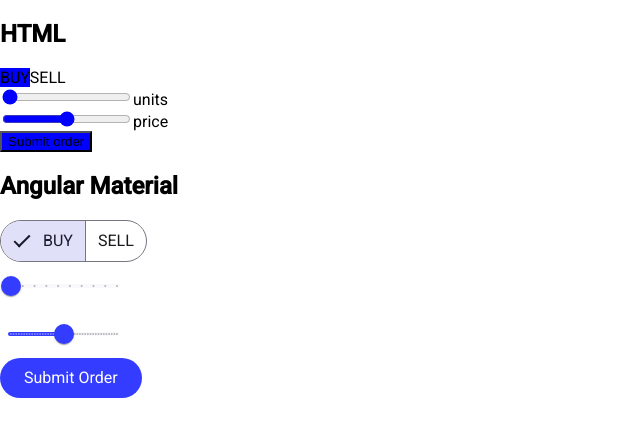
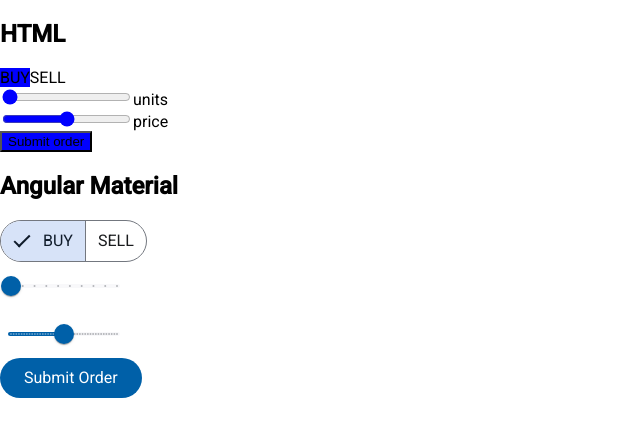
Before and after one commit to JanStureNielsen/buy-sell-example, an Angular app: page / in a window 1280 px wide. Shown: the top 436 px of the page, without its empty margins (0-640 px from the left). Built offline with nearby package versions, Linux system fonts and the light colour scheme.

Commit message:
Polish -- theme names.

```diff
--- a/src/app/app.component.html
+++ b/src/app/app.component.html
@@ -22,7 +22,7 @@
 
   <section>
     <h1>Angular Material</h1>
-    <div class="order-control" [class]="isSell ? 'sell' : 'buy'">
+    <div class="order-control" [class]="isSell ? 'sell-theme' : 'buy-theme'">
       <div>
         <mat-button-toggle-group name="side" [(ngModel)]="isSell">
           <mat-button-toggle [value]="false">BUY</mat-button-toggle>
--- a/src/app/app.component.scss
+++ b/src/app/app.component.scss
@@ -1,3 +1,5 @@
+@use '@angular/material' as mat;
+
 .order-control {
   display: flex;
   flex-direction: column;
--- a/src/styles.scss
+++ b/src/styles.scss
@@ -8,7 +8,7 @@
 // have to load a single css file for Angular Material in your app.
 // Be sure that you only ever include this mixin once!
 @include mat.core();
-@import 'theme-m3';
+@import 'theme';
 
 // Include theme styles for core and each component used in your app.
 // Alternatively, you can import and @include the theme mixins for each component
@@ -17,10 +17,18 @@
   @include mat.all-component-themes($app-light-theme);
 }
 
+.light-theme {
+  @include mat.all-component-colors($app-light-theme);
+}
+
+.dark-theme {
+  @include mat.all-component-colors($app-dark-theme);
+}
+
 $buy-theme: mat.define-theme((
   color: (
     theme-type: light,
-    primary: mat.$blue-palette,
+    primary: $_primary,
   ),
   density: (
     scale: 0,
@@ -37,11 +45,11 @@
   )
 ));
 
-.buy {
+.buy-theme {
   @include mat.all-component-colors($buy-theme);
 }
 
-.sell {
+.sell-theme {
   @include mat.all-component-colors($sell-theme);
 }
 
--- a/src/theme-m3.scss
+++ b/src/theme.scss
@@ -134,6 +134,7 @@
 );
 $_primary: map.merge(map.get($_palettes, primary), $_rest);
 $_tertiary: map.merge(map.get($_palettes, tertiary), $_rest);
+$_error: map.merge(map.get($_palettes, error), $_rest);
 
 $app-light-theme: mat.define-theme((
   color: (
```
